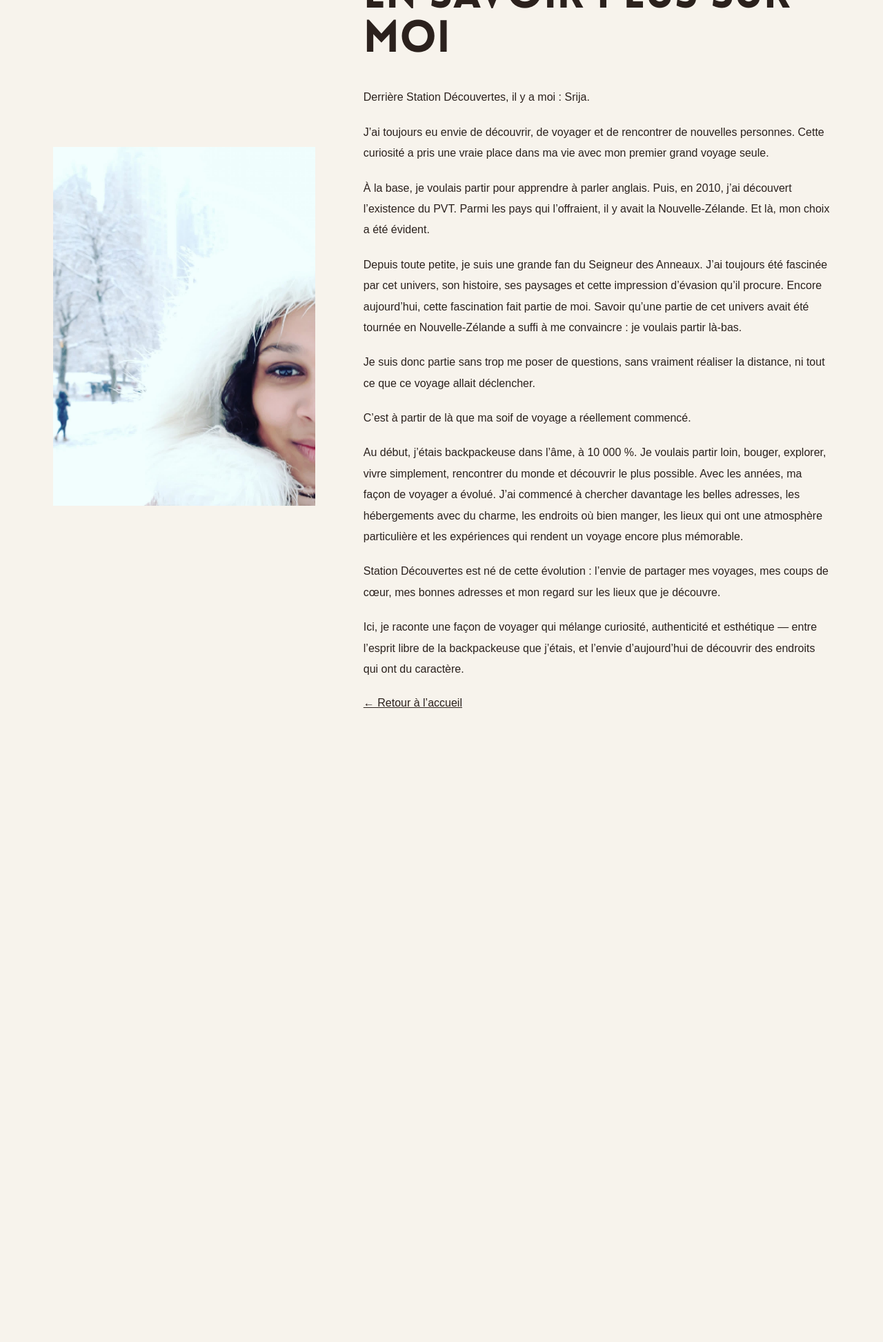
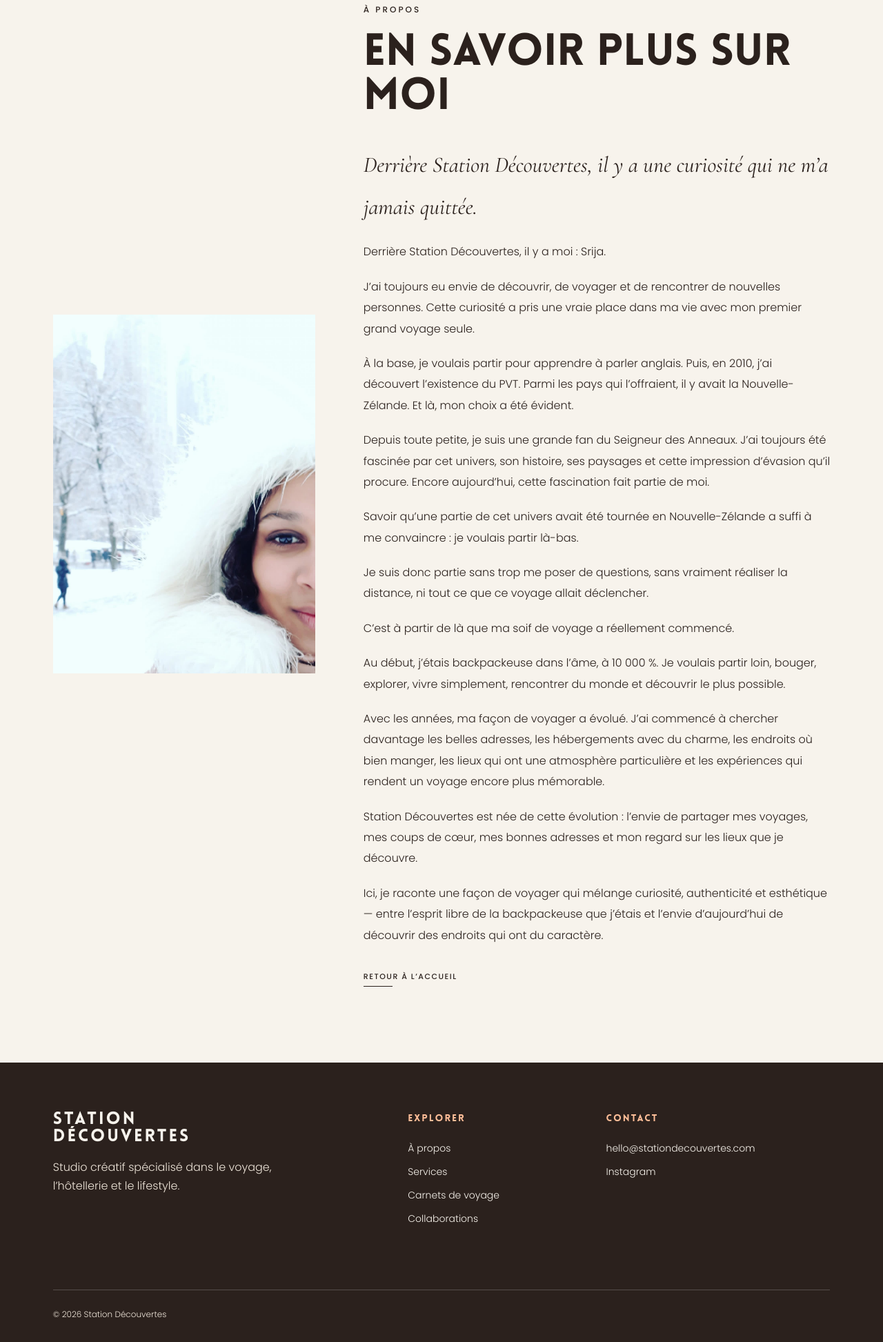
Before and after one commit to srija12330/stationdecouvertes, a plain HTML site: page en-savoir-plus.html in a window 1280 px wide. Shown: the part 197-2142 px from the top of the page at 69% size. Before the commit the page ends 1340 px from the top, so only its background shows below. Drawn offline with nearby package versions, Linux system fonts and the light colour scheme.

Commit message:
Enhance HTML structure and add meta description
Added meta description and improved header structure.

```diff
--- a/en-savoir-plus.html
+++ b/en-savoir-plus.html
@@ -1,48 +1,191 @@
 <!DOCTYPE html>
 <html lang="fr">
 <head>
-  <meta charset="UTF-8">
-  <meta name="viewport" content="width=device-width, initial-scale=1.0">
-  <title>En savoir plus sur moi - Station Découvertes</title>
-  <link rel="stylesheet" href="style.css">
+  <meta charset="UTF-8" />
+  <meta name="viewport" content="width=device-width, initial-scale=1.0" />
+
+  <meta
+    name="description"
+    content="Découvrez l’histoire de Srija, fondatrice de Station Découvertes, et l’évolution de sa manière de voyager."
+  />
+
+  <title>En savoir plus sur moi | Station Découvertes</title>
+
+  <link rel="preconnect" href="https://fonts.googleapis.com" />
+  <link rel="preconnect" href="https://fonts.gstatic.com" crossorigin />
+
+  <link
+    href="https://fonts.googleapis.com/css2?family=Caveat:wght@400;500;600&family=Cormorant+Garamond:ital,wght@0,400;0,500;0,600;1,400;1,500&family=Poppins:wght@300;400;500;600&display=swap"
+    rel="stylesheet"
+  />
+
+  <link rel="stylesheet" href="style.css" />
 </head>
 
 <body>
 
+  <header class="header">
+    <a href="index.html" class="logo" aria-label="Retour à l’accueil">
+      <span>Station</span>
+      <span>Découvertes</span>
+    </a>
+
+    <nav class="nav" aria-label="Navigation principale">
+      <a href="index.html">Accueil</a>
+      <a href="univers.html" class="active">À propos</a>
+      <a href="index.html#services">Services</a>
+      <a href="index.html#portfolio">Portfolio</a>
+      <a href="index.html#carnets">Carnets de voyage</a>
+      <a href="index.html#collaborations">Collaborations</a>
+      <a href="index.html#contact">Contact</a>
+    </nav>
+  </header>
+
+  <main>
+
     <section class="section-en-savoir-plus">
+
       <div class="contenu-en-savoir-plus">
 
         <div class="photo-en-savoir-plus">
-        <img src="monunivers-srija.jpg" alt="Portrait de Srija">
+          <img
+            src="monunivers-srija.jpg"
+            alt="Portrait de Srija, fondatrice de Station Découvertes"
+          />
         </div>
 
         <div class="texte-en-savoir-plus">
-        <p class="label">À propos</p>
+
+          <p class="eyebrow">À propos</p>
+
           <h1>En savoir plus sur moi</h1>
 
-        <p>Derrière Station Découvertes, il y a moi : Srija.</p>
+          <p class="editorial-text">
+            Derrière Station Découvertes, il y a une curiosité qui ne m’a
+            jamais quittée.
+          </p>
 
-        <p>J’ai toujours eu envie de découvrir, de voyager et de rencontrer de nouvelles personnes. Cette curiosité a pris une vraie place dans ma vie avec mon premier grand voyage seule.</p>
+          <p>
+            Derrière Station Découvertes, il y a moi : Srija.
+          </p>
 
-        <p>À la base, je voulais partir pour apprendre à parler anglais. Puis, en 2010, j’ai découvert l’existence du PVT. Parmi les pays qui l’offraient, il y avait la Nouvelle-Zélande. Et là, mon choix a été évident.</p>
+          <p>
+            J’ai toujours eu envie de découvrir, de voyager et de rencontrer
+            de nouvelles personnes. Cette curiosité a pris une vraie place
+            dans ma vie avec mon premier grand voyage seule.
+          </p>
 
-        <p>Depuis toute petite, je suis une grande fan du Seigneur des Anneaux. J’ai toujours été fascinée par cet univers, son histoire, ses paysages et cette impression d’évasion qu’il procure. Encore aujourd’hui, cette fascination fait partie de moi. Savoir qu’une partie de cet univers avait été tournée en Nouvelle-Zélande a suffi à me convaincre : je voulais partir là-bas.</p>
+          <p>
+            À la base, je voulais partir pour apprendre à parler anglais.
+            Puis, en 2010, j’ai découvert l’existence du PVT. Parmi les pays
+            qui l’offraient, il y avait la Nouvelle-Zélande. Et là, mon choix
+            a été évident.
+          </p>
 
-        <p>Je suis donc partie sans trop me poser de questions, sans vraiment réaliser la distance, ni tout ce que ce voyage allait déclencher.</p>
+          <p>
+            Depuis toute petite, je suis une grande fan du Seigneur des Anneaux.
+            J’ai toujours été fascinée par cet univers, son histoire, ses paysages
+            et cette impression d’évasion qu’il procure. Encore aujourd’hui,
+            cette fascination fait partie de moi.
+          </p>
 
-        <p>C’est à partir de là que ma soif de voyage a réellement commencé.</p>
+          <p>
+            Savoir qu’une partie de cet univers avait été tournée en
+            Nouvelle-Zélande a suffi à me convaincre : je voulais partir là-bas.
+          </p>
 
-        <p>Au début, j’étais backpackeuse dans l’âme, à 10 000 %. Je voulais partir loin, bouger, explorer, vivre simplement, rencontrer du monde et découvrir le plus possible. Avec les années, ma façon de voyager a évolué. J’ai commencé à chercher davantage les belles adresses, les hébergements avec du charme, les endroits où bien manger, les lieux qui ont une atmosphère particulière et les expériences qui rendent un voyage encore plus mémorable.</p>
+          <p>
+            Je suis donc partie sans trop me poser de questions, sans vraiment
+            réaliser la distance, ni tout ce que ce voyage allait déclencher.
+          </p>
 
-        <p>Station Découvertes est né de cette évolution : l’envie de partager mes voyages, mes coups de cœur, mes bonnes adresses et mon regard sur les lieux que je découvre.</p>
+          <p>
+            C’est à partir de là que ma soif de voyage a réellement commencé.
+          </p>
 
-        <p>Ici, je raconte une façon de voyager qui mélange curiosité, authenticité et esthétique — entre l’esprit libre de la backpackeuse que j’étais, et l’envie d’aujourd’hui de découvrir des endroits qui ont du caractère.</p>
+          <p>
+            Au début, j’étais backpackeuse dans l’âme, à 10 000 %. Je voulais
+            partir loin, bouger, explorer, vivre simplement, rencontrer du monde
+            et découvrir le plus possible.
+          </p>
 
-        <a href="index.html" class="liaison-textuelle">← Retour à l’accueil</a>
+          <p>
+            Avec les années, ma façon de voyager a évolué. J’ai commencé à
+            chercher davantage les belles adresses, les hébergements avec du
+            charme, les endroits où bien manger, les lieux qui ont une atmosphère
+            particulière et les expériences qui rendent un voyage encore plus
+            mémorable.
+          </p>
+
+          <p>
+            Station Découvertes est née de cette évolution : l’envie de partager
+            mes voyages, mes coups de cœur, mes bonnes adresses et mon regard
+            sur les lieux que je découvre.
+          </p>
+
+          <p>
+            Ici, je raconte une façon de voyager qui mélange curiosité,
+            authenticité et esthétique — entre l’esprit libre de la backpackeuse
+            que j’étais et l’envie d’aujourd’hui de découvrir des endroits
+            qui ont du caractère.
+          </p>
+
+          <a href="index.html" class="text-link">
+            Retour à l’accueil
+          </a>
+
         </div>
 
       </div>
+
     </section>
+
+  </main>
+
+  <footer id="contact" class="footer">
+
+    <div class="footer-brand">
+      <a href="index.html" class="footer-logo">
+        Station<br />
+        Découvertes
+      </a>
+
+      <p>
+        Studio créatif spécialisé dans le voyage,
+        l’hôtellerie et le lifestyle.
+      </p>
+    </div>
+
+    <div class="footer-column">
+      <h3>Explorer</h3>
+
+      <a href="univers.html">À propos</a>
+      <a href="index.html#services">Services</a>
+      <a href="index.html#carnets">Carnets de voyage</a>
+      <a href="index.html#collaborations">Collaborations</a>
+    </div>
+
+    <div class="footer-column">
+      <h3>Contact</h3>
+
+      <a href="mailto:hello@stationdecouvertes.com">
+        hello@stationdecouvertes.com
+      </a>
+
+      <a
+        href="https://www.instagram.com/station_decouvertes/"
+        target="_blank"
+        rel="noopener noreferrer"
+      >
+        Instagram
+      </a>
+    </div>
+
+    <div class="footer-bottom">
+      <p>© 2026 Station Découvertes</p>
+    </div>
+
+  </footer>
 
 </body>
 </html>
```
Lines whose indentation alone changed are shown as unchanged.
